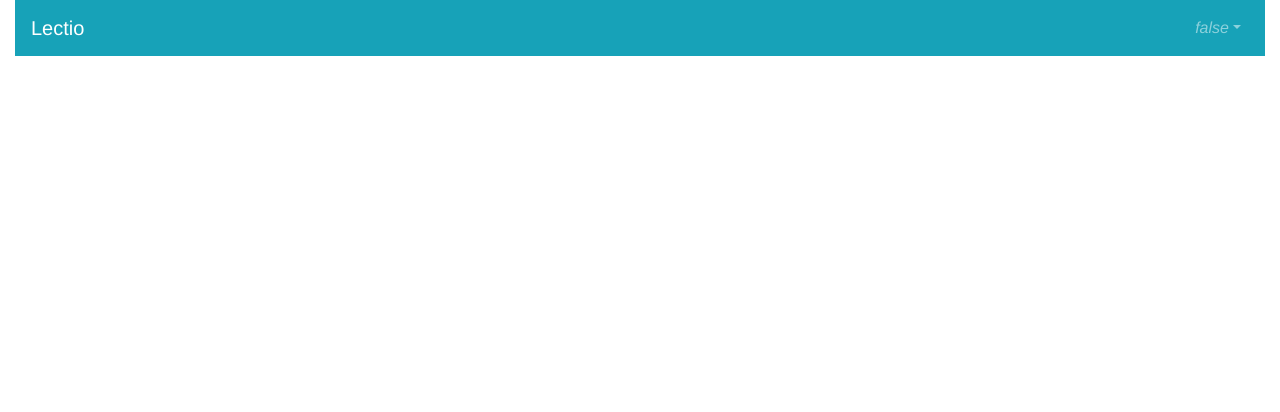
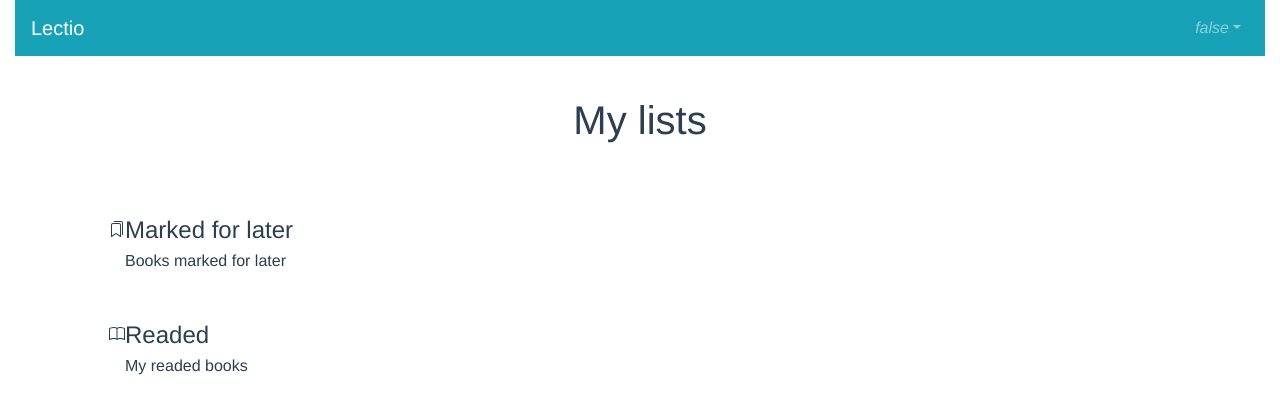
Before and after one commit to adripenate/Lectio-Frontend, a Vue app: page /lists in a window 1280 px wide. Shown: the top 412 px of the page. Built offline with nearby package versions, Linux system fonts and the light colour scheme; what vue-session would draw is missing.

Commit message:
Pair programing ended - worked on HU-3 HU-4 HU-5 HU-6 HU-7

```diff
--- a/src/App.vue
+++ b/src/App.vue
@@ -10,28 +10,40 @@
 
     <b-collapse id="nav-collapse" is-nav>
       <div v-if="authenticated" class="navOptions">
+        <div v-if="this.role =='Administrator'" class="navOptions">
           <b-navbar-nav>
             <b-nav-item href="/createUser">Crear Usuario</b-nav-item>
           </b-navbar-nav>
 
           <b-navbar-nav>
+            <b-nav-item href="/userList">User List</b-nav-item>
+          </b-navbar-nav>
+        </div>
+
+        <div v-if="this.role != 'Administrator'" class="navOptions">
+
+          <div v-if="this.role =='Librarian'" class="navOptions">
+            <b-navbar-nav>
               <b-nav-item href="/addNewBook">Add book</b-nav-item>
             </b-navbar-nav>
+          </div>
 
           <b-navbar-nav>
             <b-nav-item href="/books">Catalogue</b-nav-item>
           </b-navbar-nav>
 
+          <div v-if="this.role =='Student'">
             <b-navbar-nav>
-          <b-nav-item href="/userList">User List</b-nav-item>
+              <b-nav-item href="/lists">My lists</b-nav-item>
             </b-navbar-nav>
+          </div>
 
+        </div>
       </div>
       <b-navbar-nav class="ml-auto">
 
 
         <b-nav-item-dropdown right>
-          <!-- Using 'button-content' slot -->
           <template v-slot:button-content>
             <em>{{ authenticated }}</em>
           </template>
@@ -45,44 +57,51 @@
   </b-container>
     <router-view @authenticated="isLogged" @login="setAuthenticated"></router-view>
   </div>
-
 </template>
 
 <script>
-
-
 export default {
   name: 'App',
   data() {
       return {
-          authenticated: false
+          authenticated: false,
+          role: ""
       }
   },
   mounted() {
-      if (localStorage.getItem("hola") == null) {
-          //this.$router.replace({ name: "login" });
+      if (localStorage.getItem("userInfo") != null) {
+          this.authenticated = true;
+          this.role = JSON.parse(localStorage.getItem("userInfo")).role;
       } else {
-        this.authenticated = true;
-
+        this.authenticated = false;
       }
   },
   methods: {
       setAuthenticated(status) {
           this.authenticated = status;
+          this.goToHome();
       },
       logout() {
           this.authenticated = false;
-          localStorage.removeItem("hola");
+          localStorage.removeItem("userInfo");
           this.$router.replace({ name: "login" });
       },
       isLogged() {
-        if (localStorage.getItem("hola") == null && !this.authenticated) {
+        if (localStorage.getItem("userInfo") == null && !this.authenticated) {
           this.$router.replace({ name: "login" });
         }
+      },
+      goToHome(){
+          var role = JSON.parse(localStorage.getItem("userInfo")).role;
+          alert(role)
+          if(role == "Student"){
+            this.$router.replace({ name: "catalogue" });
+          }else if(role == "Administrator"){
+            this.$router.replace({ name: "userList" });
+          }else{
+            this.$router.replace({ name: "addBook" });
           }
-  },
-  components: {
-
+      }
   }
 }
 </script>
@@ -95,7 +114,6 @@ export default {
   text-align: center;
   color: #2c3e50;
 }
-
 .navOptions {
   display: inherit;
 }
--- a/src/components/AddBook.vue
+++ b/src/components/AddBook.vue
@@ -68,13 +68,15 @@
         </b-row>
 
         <b-row class="mt-2">
-            <b-col md="2" offset="2"><label for="genre-field">Genre:</label></b-col>
+            <b-col md="2" offset="2"><label for="genre-field">Genres:</label></b-col>
             <b-col md="6">
                 <b-form-select
                     id="genre-field"
-                    v-model="form.genre"
-                    :options="genres"
+                    v-model="form.genres"
+                    :options="genres_options"
                     required
+                    multiple
+                    size=3
                 ></b-form-select>
             </b-col>
         </b-row>
@@ -116,13 +118,13 @@
           publisher: "",
           pages: "",
           isbn: "",
-          genre: null,
+          genres: null,
           synopsis: ""
         },
         datos: "",
         successNewBook : false,
         error : false,
-        genres: [{ text: 'Select One', value: null, disabled : 'true' }, 'Action', "Fantasy", "Young adult", "Adventure",
+        genres_options: ['Action', "Fantasy", "Young adult", "Adventure",
                 "Fiction", "Paranormal", "Chick-lit", "Short story", "Poetry", "Science fiction", "Romance", "Comedy",
                 "Thriller", "Mystery", "Horror", "Non fiction", "Historical fiction"],
         show: true
@@ -155,7 +157,7 @@
         this.form.publisher = "",
         this.form.pages = "",
         this.form.isbn = "",
-        this.form.genre = null,
+        this.form.genres = null,
         this.form.synopsis = ""
         this.show = false
         this.$nextTick(() => {
--- /dev/null
+++ b/src/components/Lists.vue
@@ -0,0 +1,79 @@
+<template>
+    <div>
+        <b-container>
+            <h1 class="title">My lists</h1>
+            <b-row>
+                <b-col>
+                    <ul class="list-unstyled">
+                        <b-media tag="li" v-for="list in this.lists" :key="list">
+
+                            <template v-slot:aside>
+                                <b-icon v-if="list.name == 'Readed'" icon="book" class="booklist-icons"></b-icon>
+                                <b-icon v-if="list.name == 'Marked for later'" icon="bookmarks" class="booklist-icons"></b-icon>
+                                <b-icon v-if="list.name != 'Marked for later' && list.name != 'Readed'" icon="bookmark-fill" class="booklist-icons"></b-icon>
+                            </template>
+
+                            <h4 class="mt-0 mb-1">{{list.name}}</h4>
+                            <p class="mb-0">{{list.description}}</p>
+                        </b-media>
+
+                    </ul>
+                </b-col>
+            </b-row>
+        </b-container>
+    </div>
+</template>
+
+<script>
+  //import {APIService} from '../APIService';
+  export default {
+    data() {
+      return {
+        lists: [{"id": "1",
+                "name": "Marked for later",
+                "description": "Books marked for later",
+                "numberBooks": "5"},
+                {"id": "2",
+                "name": "Readed",
+                "description": "My readed books",
+                "numberBooks": "8"}]
+      }
+    },
+    methods: {
+      onSubmit(e) {
+        e.preventDefault();
+        //const apiService = new APIService();
+        /*var data = apiService.login(JSON.stringify(this.form));
+        data.then(result => {
+            if (result.status == 200) {
+                localStorage.setItem("token", result.headers.authorization);
+                localStorage.setItem("userInfo", JSON.stringify(this.userData));
+                this.error = false;
+                this.$emit("login", true);
+            } else {
+                this.error = true;
+            }}).catch(error => alert(error))
+            this.onReset();*/
+      },
+      getUserInfo(){
+          return this.userData;
+      }
+    }
+  }
+</script>
+
+<style>
+.title{
+    padding: 5vh;
+}
+.list-unstyled{
+    text-align: left;
+}
+.list-unstyled li{
+    padding: 3vh;
+}
+.booklist-icon{
+    width: 120px;
+    height: 120px;
+}
+</style>
--- a/src/components/Login.vue
+++ b/src/components/Login.vue
@@ -60,6 +60,13 @@
         form: {
           email: "",
           password: "",
+        },
+        userData: {
+            "firstName": "Josfsdfdsfdsde",
+            "lastName": "Manfdfsfdsdiue",
+            "email": "aasdasdsad@affffasdasdsadasdd.com",
+            "password": "12dd3",
+            "role": "Student"
         }
       }
     },
@@ -81,11 +88,10 @@
         var data = apiService.login(JSON.stringify(this.form));
         data.then(result => {
             if (result.status == 200) {
+                localStorage.setItem("token", result.headers.authorization);
+                localStorage.setItem("userInfo", JSON.stringify(this.userData));
+                this.error = false;
                 this.$emit("login", true);
-                localStorage.setItem("token", result.headers.authorization);
-                localStorage.setItem("hola", "hola");
-                this.$router.replace({ name: "userList" });
-                this.error = false;
             } else {
                 this.error = true;
             }}).catch(error => alert(error))
@@ -97,6 +103,9 @@
         this.$nextTick(() => {
           this.show = true
         })
+      },
+      getUserInfo(){
+          return this.userData;
       }
     }
   }
--- a/src/main.js
+++ b/src/main.js
@@ -13,6 +13,7 @@ import Login from './components/Login.vue'
 import AddBook from './components/AddBook.vue'
 import Catalogue from './components/Catalogue.vue'
 import Book from './components/Book.vue'
+import Lists from './components/Lists.vue'
 
 Vue.use(VueRouter)
 Vue.use(BootstrapVue)
@@ -30,6 +31,7 @@ const router = new VueRouter({
     { path: '/login', component: Login, name : "login", meta: {title: "Lectio - Login"} },
     { path: '/addNewBook', component: AddBook, name : "addBook", meta: {title: "Lectio - Add new book"} },
     { path: '/books', component: Catalogue, name : "catalogue", meta: {title: "Lectio - Books"} },
+    { path: '/lists', component: Lists, name : "lists", meta: {title: "Lectio - Lists"} },
     { path: '/book/:id', component: Book, name : "book", meta: {title: "Lectio - Book Information"} },
     { path: '/userList', component: UserList, name : "userList", meta: {title: "Lectio - Home"} },
   ]
```
Lines whose indentation alone changed are shown as unchanged.
